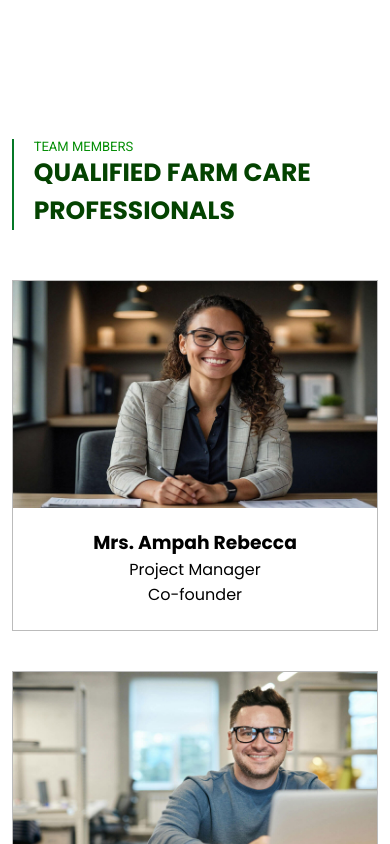
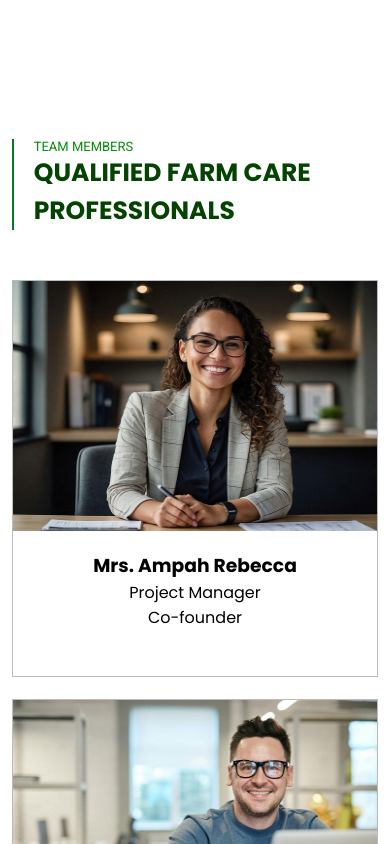
Before and after one commit to John-hackx/eastern-farms, a React (Vite) app: page /about in a window 390 px wide. Shown: the part 2060-2904 px from the top of the page. Built offline with nearby package versions, Linux system fonts and the light colour scheme; a web font is replaced by a local one.

Commit message:
minor changes in about page

```diff
--- a/src/Components/TeamMembers.module.css
+++ b/src/Components/TeamMembers.module.css
@@ -62,7 +62,7 @@
 @media screen and (max-width: 768px) {
   .teamMembers {
     margin-top: 285%;
-    margin-bottom: 280%;
+    margin-bottom: 290%;
   }
   .teamHeader p {
     font-size: 13px;
@@ -73,7 +73,8 @@
   .teamContainer {
     display: flex;
     flex-direction: column;
-    gap: 40px;
+    /* gap: 40px; */
+    height: 245%;
   }
   .memberImage {
     /* border: 1px solid red; */
```
